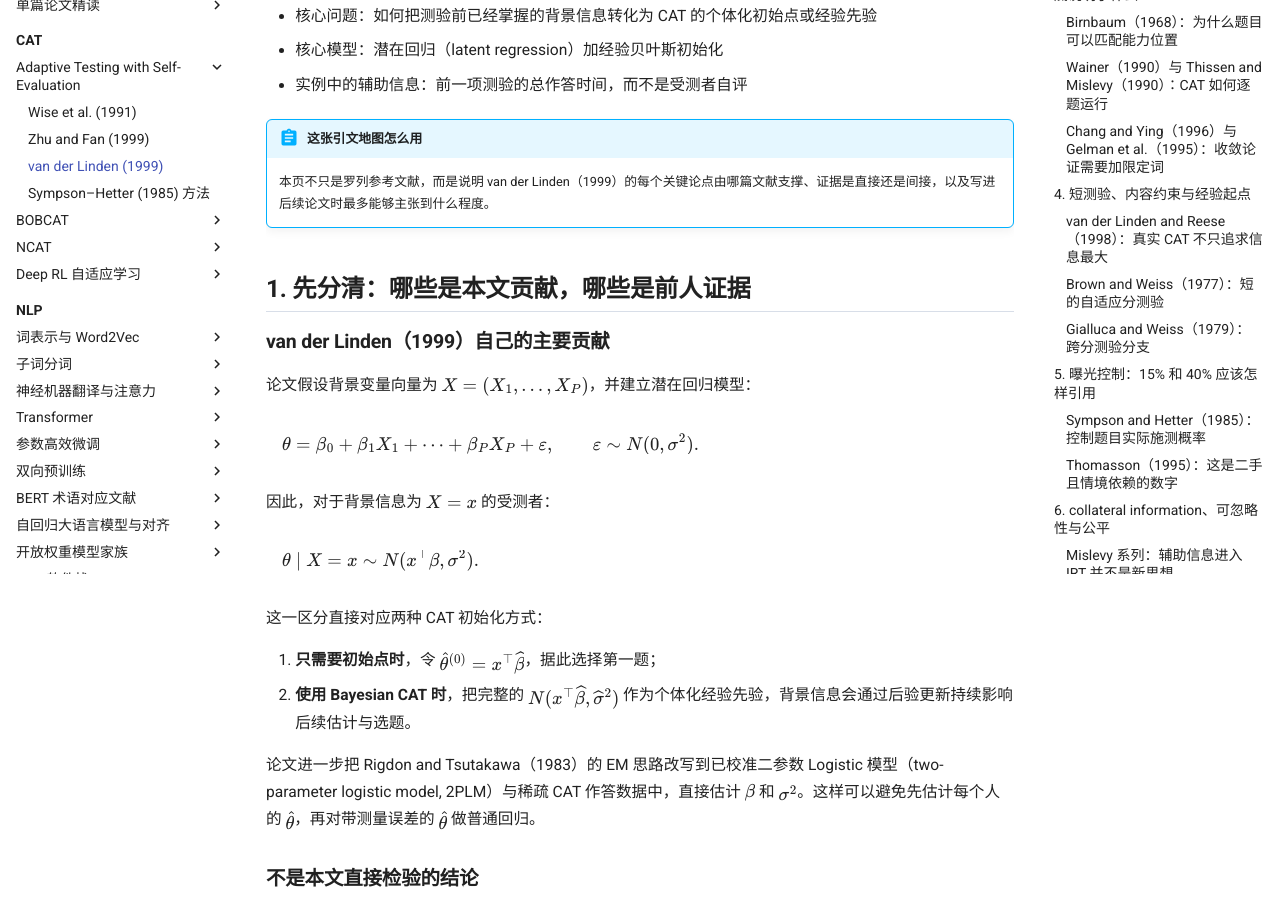
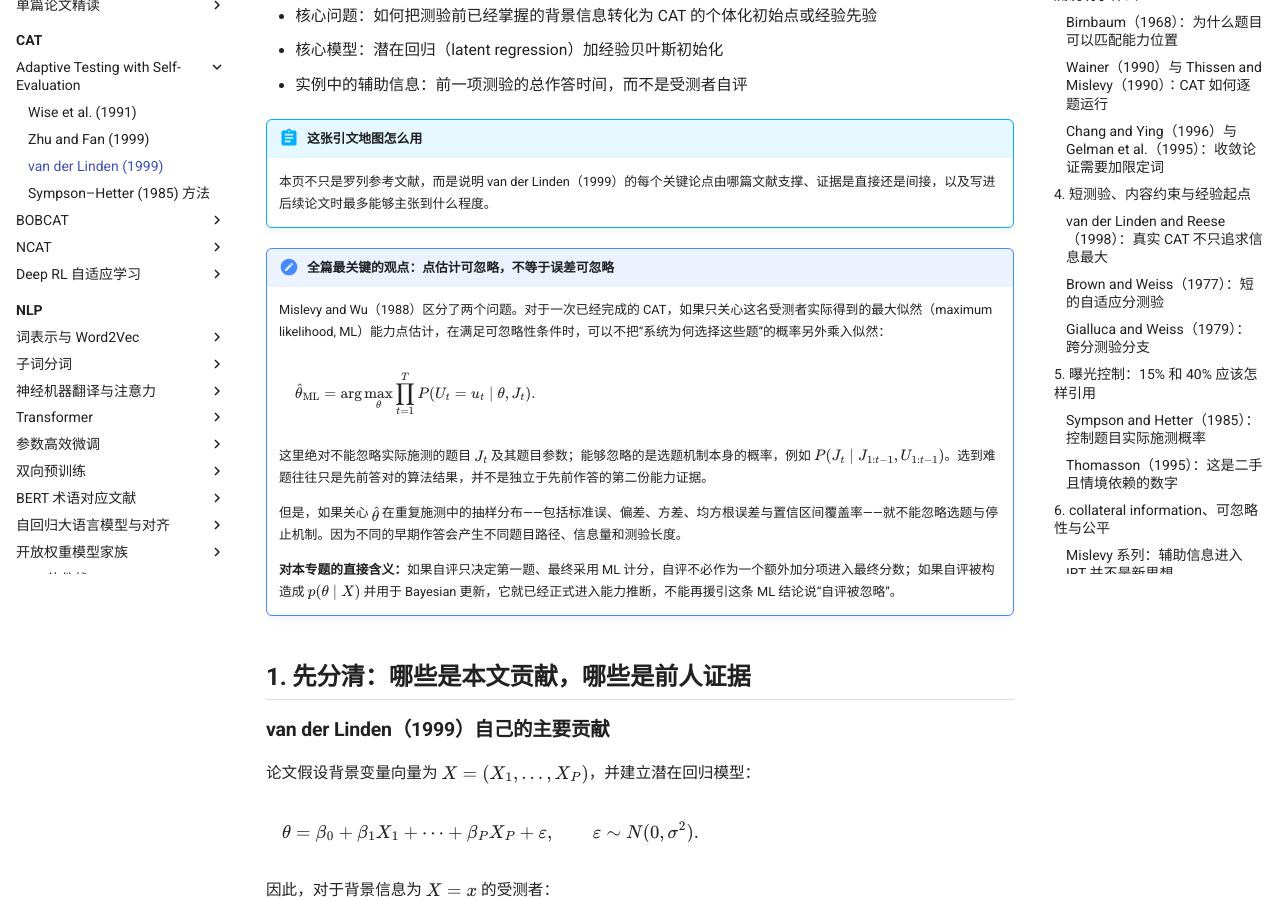
Before and after one commit to place-bot/Psychometrics-and-R-Shiny, an MkDocs documentation site: the page built from docs/cat/adaptive-testing-self-evaluation/van-der-linden-1999.md, in a window 1280 px wide and 900 px high, scrolled down 380 px. Built offline with MkDocs 1.6.1 and Material for MkDocs 9.7.7, drawn with Linux system fonts in a browser that asks for light colours; comment, search, counter and statistics services are not loaded.

Commit message:
Highlight adaptive selection ignorability

```diff
--- a/docs/cat/adaptive-testing-self-evaluation/van-der-linden-1999.md
+++ b/docs/cat/adaptive-testing-self-evaluation/van-der-linden-1999.md
@@ -11,6 +11,23 @@
 
 !!! abstract "这张引文地图怎么用"
     本页不只是罗列参考文献，而是说明 van der Linden（1999）的每个关键论点由哪篇文献支撑、证据是直接还是间接，以及写进后续论文时最多能够主张到什么程度。
+
+!!! important "全篇最关键的观点：点估计可忽略，不等于误差可忽略"
+    Mislevy and Wu（1988）区分了两个问题。对于一次已经完成的 CAT，如果只关心这名受测者实际得到的最大似然（maximum likelihood, ML）能力点估计，在满足可忽略性条件时，可以不把“系统为何选择这些题”的概率另外乘入似然：
+
+    \[
+    \widehat\theta_{\mathrm{ML}}
+    =
+    \arg\max_\theta
+    \prod_{t=1}^{T}
+    P(U_t=u_t\mid\theta,J_t).
+    \]
+
+    这里绝对不能忽略实际施测的题目 \(J_t\) 及其题目参数；能够忽略的是选题机制本身的概率，例如 \(P(J_t\mid J_{1:t-1},U_{1:t-1})\)。选到难题往往只是先前答对的算法结果，并不是独立于先前作答的第二份能力证据。
+
+    但是，如果关心 \(\widehat\theta\) 在重复施测中的抽样分布——包括标准误、偏差、方差、均方根误差与置信区间覆盖率——就不能忽略选题与停止机制。因为不同的早期作答会产生不同题目路径、信息量和测验长度。
+
+    **对本专题的直接含义：**如果自评只决定第一题、最终采用 ML 计分，自评不必作为一个额外加分项进入最终分数；如果自评被构造成 \(p(\theta\mid X)\) 并用于 Bayesian 更新，它就已经正式进入能力推断，不能再援引这条 ML 结论说“自评被忽略”。
 
 ## 1. 先分清：哪些是本文贡献，哪些是前人证据
 
```
